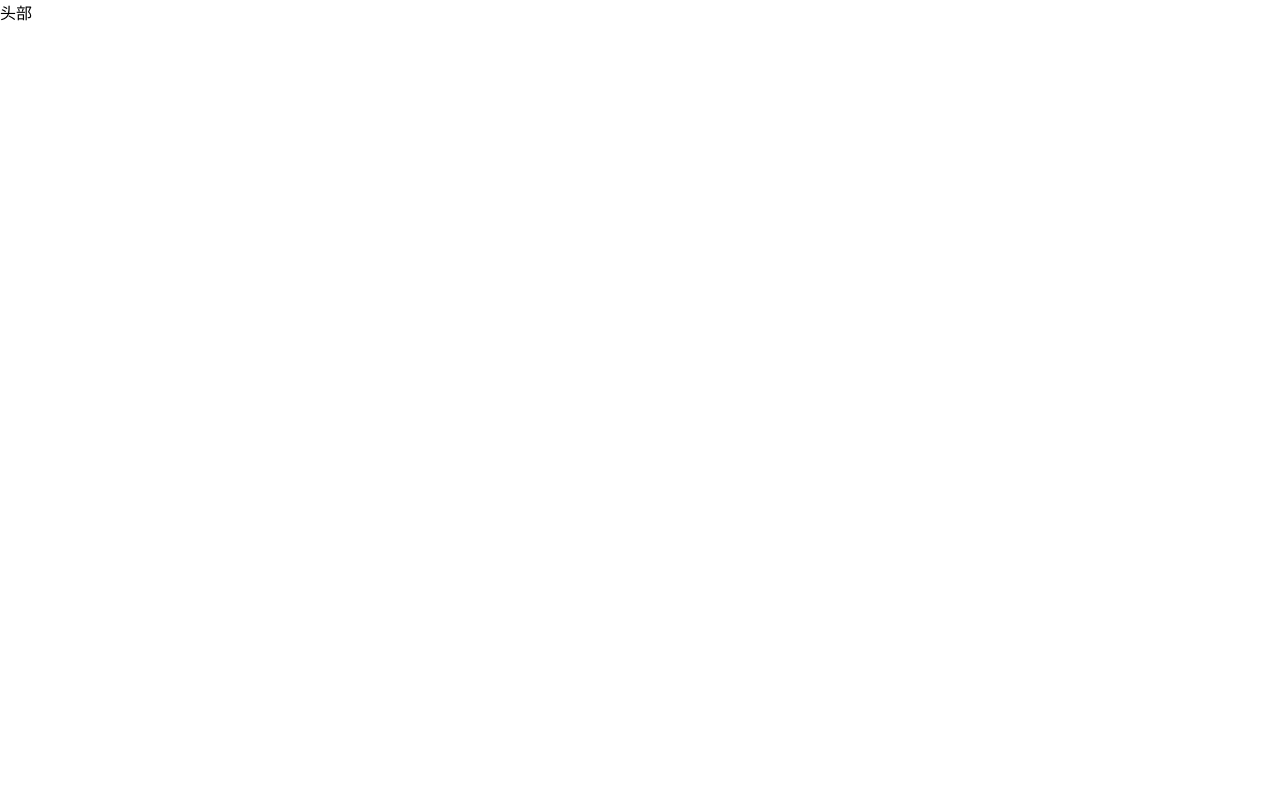
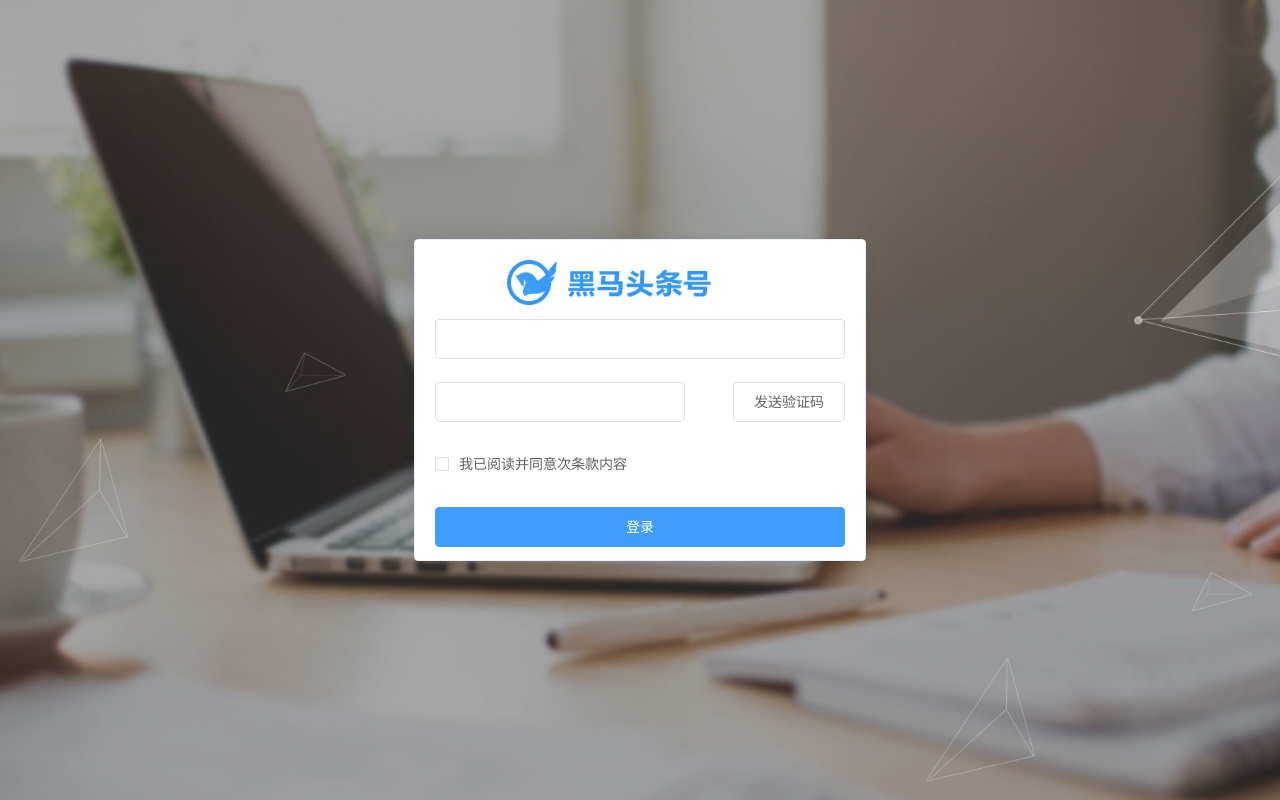
Before and after one commit to dishuichuanshi/hmtoutian88, a Vue app: page /#/login in a window 1280 px wide. Built offline with nearby package versions, Linux system fonts and the light colour scheme; the HTML template or start-up script is replaced by a standard one.

Commit message:
黑马头条PC-登录模块-页面布局及样式

```diff
--- a/src/views/login/index.vue
+++ b/src/views/login/index.vue
@@ -1,5 +1,35 @@
 <template>
-  <div>头部</div>
+  <div class="login">
+<!-- elementTUI card  卡片组件 -->
+<el-card class="login-card">
+  <div class="login-logo">
+  <img src="../../assets/img/logo_index.png" alt="">
+</div>
+  <!-- 卡片内容 -->
+  <!--表单 -->
+  <el-form style="margin-top:10px">
+    <!-- 一个表单域就有一个el-form-item -->
+    <el-form-item>
+      <!-- 手机号 -->
+      <el-input></el-input>
+    </el-form-item>
+    <!-- 短信验证 -->
+    <el-form-item>
+      <el-input style="width:250px"></el-input>
+       <el-button style="float:right" plain>发送验证码</el-button>
+    </el-form-item>
+      <el-form-item>
+        <el-checkbox>我已阅读并同意次条款内容</el-checkbox>
+      </el-form-item>
+       <el-form-item>
+          <el-button style="width:100%  " type="primary">登录</el-button>
+      </el-form-item>
+
+  </el-form>
+
+</el-card>
+
+  </div>
 </template>
 
 <script>
@@ -8,6 +38,25 @@
 }
 </script>
 
-<style>
+<style lang='less' scoped>
+.login{
+background-image: url('../../assets/img/login_bg.jpg');
+background-size: cover;
+height: 100vh;
+display: flex;
+justify-content: center;
+align-items: center;
+.login-card{
+  width: 450px;
+  height: 320px;
+  .login-logo{
+    // text-align: center;
+    padding-left: 72px;
+    img{
+      height: 45px;
+    }
+  }
+}
 
+}
 </style>
```
